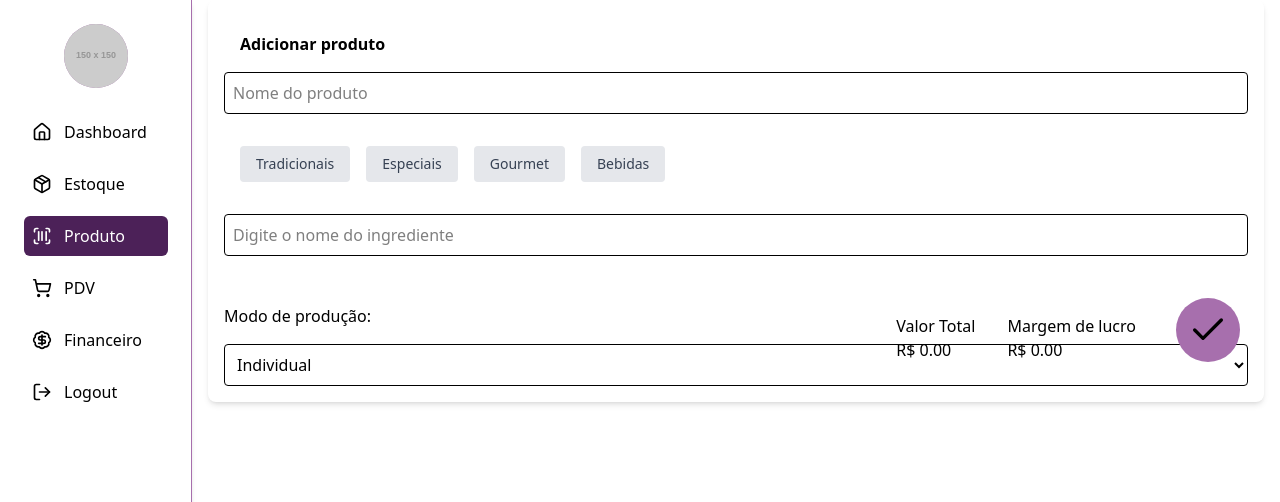
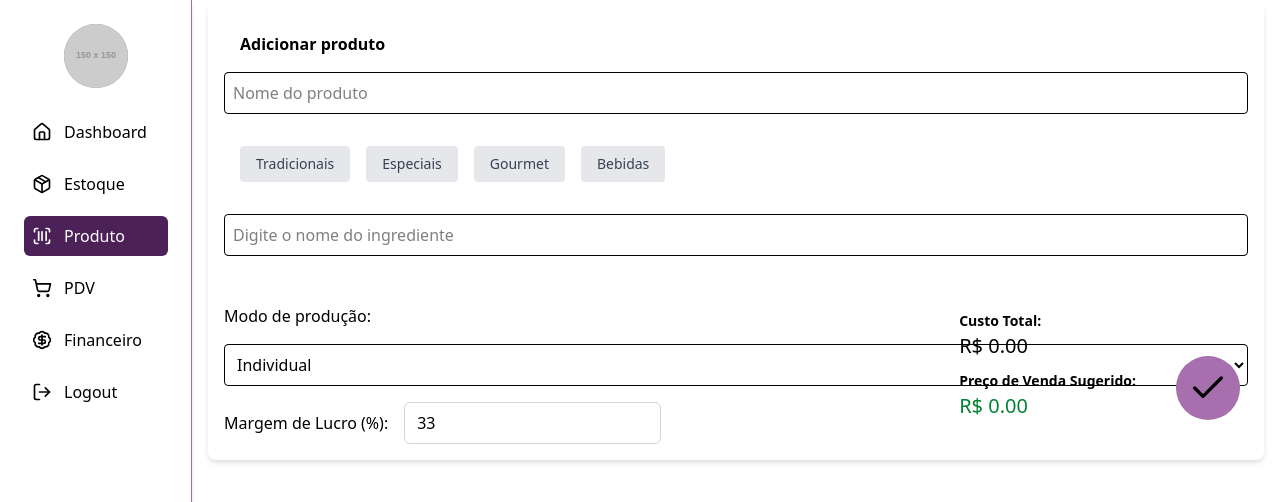
Before and after one commit to GabrielNBS/dashboard, a Next.js app: page /product in a window 1280 px wide. Both pictures are taken after a click on the button 1224 px from the left and 40 px from the top of the page. Shown: the top 502 px of the page. Built offline with nearby package versions, Linux system fonts and the light colour scheme.

Commit message:
feat: Introduces customizable profit margins, calculates total costs and suggested selling prices for ingredients, and updates the state management accordingly.

```diff
--- a/src/components/dashboard/pdv/RegisterSaleForm.tsx
+++ b/src/components/dashboard/pdv/RegisterSaleForm.tsx
@@ -6,6 +6,7 @@ import { useSalesContext } from '@/contexts/sales/useSalesContext';
 import { useIngredientContext } from '@/contexts/Ingredients/useIngredientContext';
 import { Sale } from '@/types/sale';
 import { v4 as uuidv4 } from 'uuid';
+import { toast } from '@/components/ui/use-toast';
 
 export default function RegisterSaleForm() {
   const { state: finalProducts } = useFinalProductContext();
@@ -45,7 +46,11 @@ export default function RegisterSaleForm() {
         },
       });
 
-      alert(`Venda registrada com sucesso! Ingrediente ${ingredient.name} atualizado no estoque.`);
+      toast({
+        title: 'Venda concluída com sucesso!',
+        description: `\"${selectedProductName}\" foi adicionado a tela de vendas.`,
+        variant: 'accept',
+      });
     });
 
     // Cálculo do preço de custo e preço de venda
--- a/src/components/dashboard/product/RegisterIngredientForm.tsx
+++ b/src/components/dashboard/product/RegisterIngredientForm.tsx
@@ -9,17 +9,30 @@ import CategoryList from '@/components/ui/CategoryList';
 import IngredientSelector from './IngredientSelector';
 import Input from '@/components/ui/Input';
 
+import { useState } from 'react';
+import { toast } from '@/components/ui/use-toast';
+
 export default function RegisterIngredientForm({ onClose }: { onClose?: () => void }) {
   const { state: finalProduct, dispatch } = useProductBuilderContext();
   const { state: listState, dispatch: listDispatch } = useFinalProductContext();
 
-  const total = finalProduct.ingredients.reduce((acc, ing) => acc + ing.totalValue, 0);
-  const lucro = total * 0.2;
+  //  Estado local para margem customizável
+  const [customMargin, setCustomMargin] = useState(33); // % padrão
+
+  //  Cálculos baseados nos ingredientes
+  const totalCost = finalProduct.ingredients.reduce((acc, ing) => acc + ing.totalValue, 0);
+  const sellingPrice = totalCost + totalCost * (customMargin / 100);
+
+  // Se for produção em lote, divide o valor total pelo rendimento
+  const unitPrice =
+    finalProduct.productionMode === 'lote' && (finalProduct.yieldQuantity ?? 0) > 0
+      ? sellingPrice / (finalProduct.yieldQuantity ?? 1)
+      : sellingPrice;
 
   const handleSubmit = (e: React.FormEvent<HTMLFormElement>) => {
     e.preventDefault();
 
-    if (!finalProduct.name.trim() && !finalProduct.category.trim()) {
+    if (!finalProduct.name.trim() || !finalProduct.category.trim()) {
       alert('Preencha o nome e a categoria do produto.');
       return;
     }
@@ -40,19 +53,31 @@ export default function RegisterIngredientForm({ onClose }: { onClose?: () => vo
       return;
     }
 
-    // Salva no contexto
-    listDispatch({ type: 'ADD_FINAL_PRODUCT', payload: finalProduct });
+    // Salva no contexto com o preço sugerido incluído
+    listDispatch({
+      type: 'ADD_FINAL_PRODUCT',
+      payload: {
+        ...finalProduct,
+        totalCost,
+        sellingPrice: unitPrice,
+        profitMargin: customMargin,
+      },
+    });
 
-    // Limpa o formulário
     dispatch({ type: 'RESET_PRODUCT' });
     if (onClose) onClose();
 
-    alert('Produto cadastrado com sucesso!');
+    toast({
+      title: 'Produto adicionado com sucesso!',
+      description: `\"${finalProduct.name}\" foi adicionado à lista de produtos.`,
+      variant: 'accept',
+    });
   };
 
   return (
     <>
       <h2 className="p-default text-hero-2xl font-bold">Adicionar produto</h2>
+
       <form onSubmit={handleSubmit} className="flex flex-col gap-4">
         <input
           type="text"
@@ -64,8 +89,8 @@ export default function RegisterIngredientForm({ onClose }: { onClose?: () => vo
 
         <CategoryList />
         <IngredientSelector />
+
         <label className="block font-medium">Modo de produção:</label>
-
         <select
           title="Selecione o modo de produção"
           value={finalProduct.productionMode}
@@ -97,14 +122,26 @@ export default function RegisterIngredientForm({ onClose }: { onClose?: () => vo
           </div>
         )}
 
-        <div className="absolute right-32 bottom-10 flex items-center gap-8">
-          <div className="flex flex-col">
-            <span>Valor Total</span>
-            <span>R$ {total.toFixed(2)}</span>
+        <div className="flex items-center gap-4">
+          <label className="block font-medium">Margem de Lucro (%):</label>
+          <Input
+            type="number"
+            min={0}
+            step={1}
+            value={customMargin}
+            onChange={e => setCustomMargin(Number(e.target.value))}
+            className="w-24 rounded border p-2"
+          />
+        </div>
+
+        <div className="absolute right-32 bottom-10 flex flex-col gap-2">
+          <div>
+            <span className="text-sm font-semibold">Custo Total:</span>
+            <span className="block text-xl">R$ {totalCost.toFixed(2)}</span>
           </div>
-          <div className="flex flex-col">
-            <span>Margem de lucro</span>
-            <span>R$ {lucro.toFixed(2)}</span>
+          <div>
+            <span className="text-sm font-semibold">Preço de Venda Sugerido:</span>
+            <span className="block text-xl text-green-700">R$ {unitPrice.toFixed(2)}</span>
           </div>
         </div>
 
--- a/src/types/finalProduct.ts
+++ b/src/types/finalProduct.ts
@@ -9,5 +9,8 @@ export interface FinalProductState {
   category: string;
   productionMode: ProductionMode;
   yieldQuantity?: number;
+  totalCost?: number; // custo total dos ingredientes
+  sellingPrice?: number; // preço de venda sugerido
+  profitMargin?: number; // margem de lucro customizada
   ingredients: Ingredient[];
 }
```
